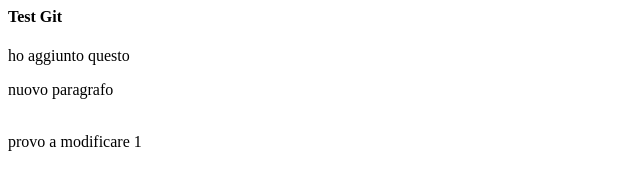
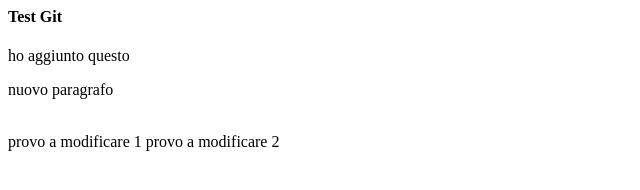
Before and after one commit to girtri/gitest, a plain HTML site: page index.html in a window 1280 px wide. Shown: the whole page, without its empty margins (0-640 px from the left). Drawn offline with Linux system fonts and the light colour scheme.

Commit message:
nuova mod2 su index

```diff
--- a/index.html
+++ b/index.html
@@ -10,5 +10,6 @@
 
 	<br/>
 	<span>provo a modificare 1</span>
+	<span>provo a modificare 2</span>
 </body>
 <html>
```
